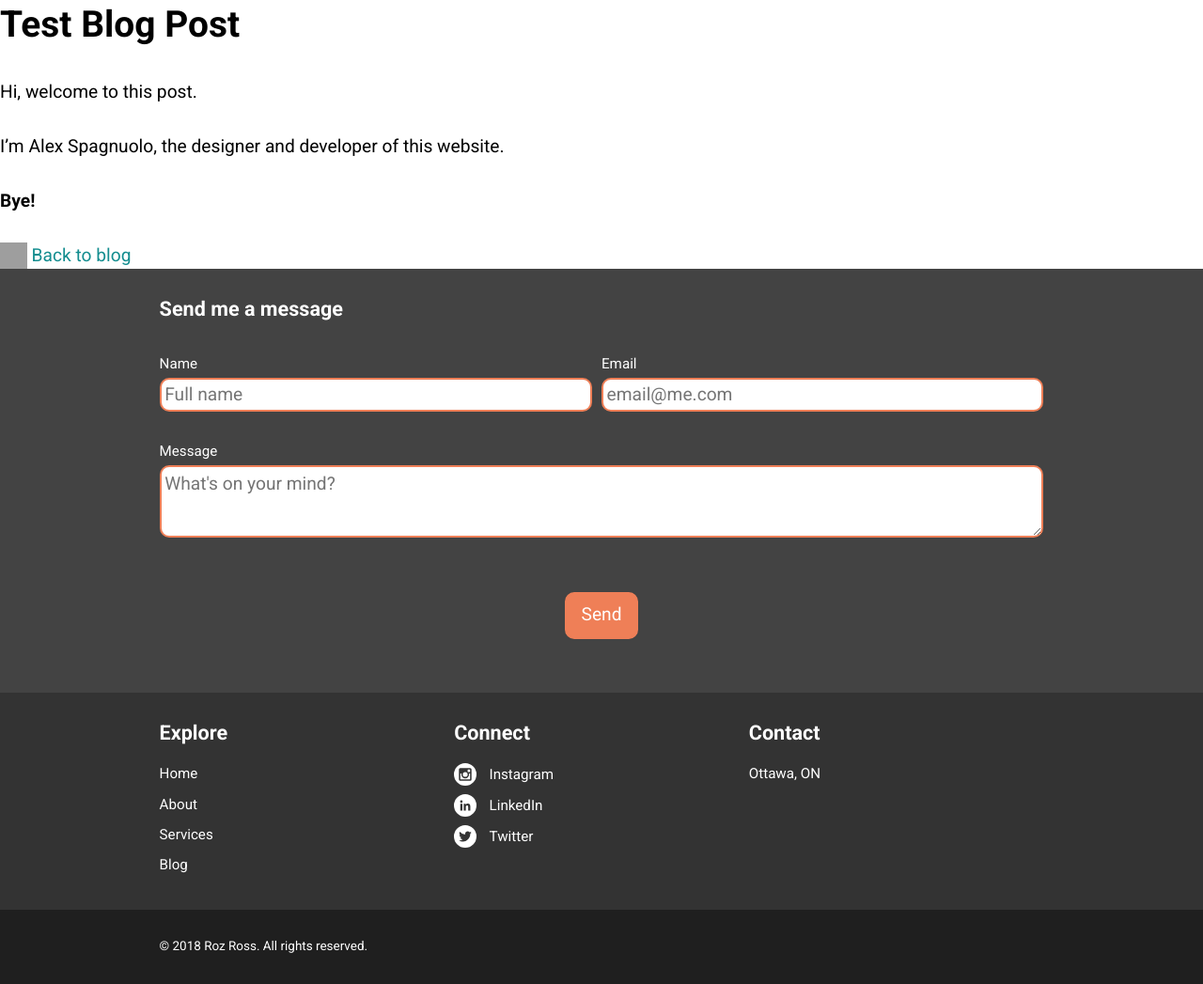
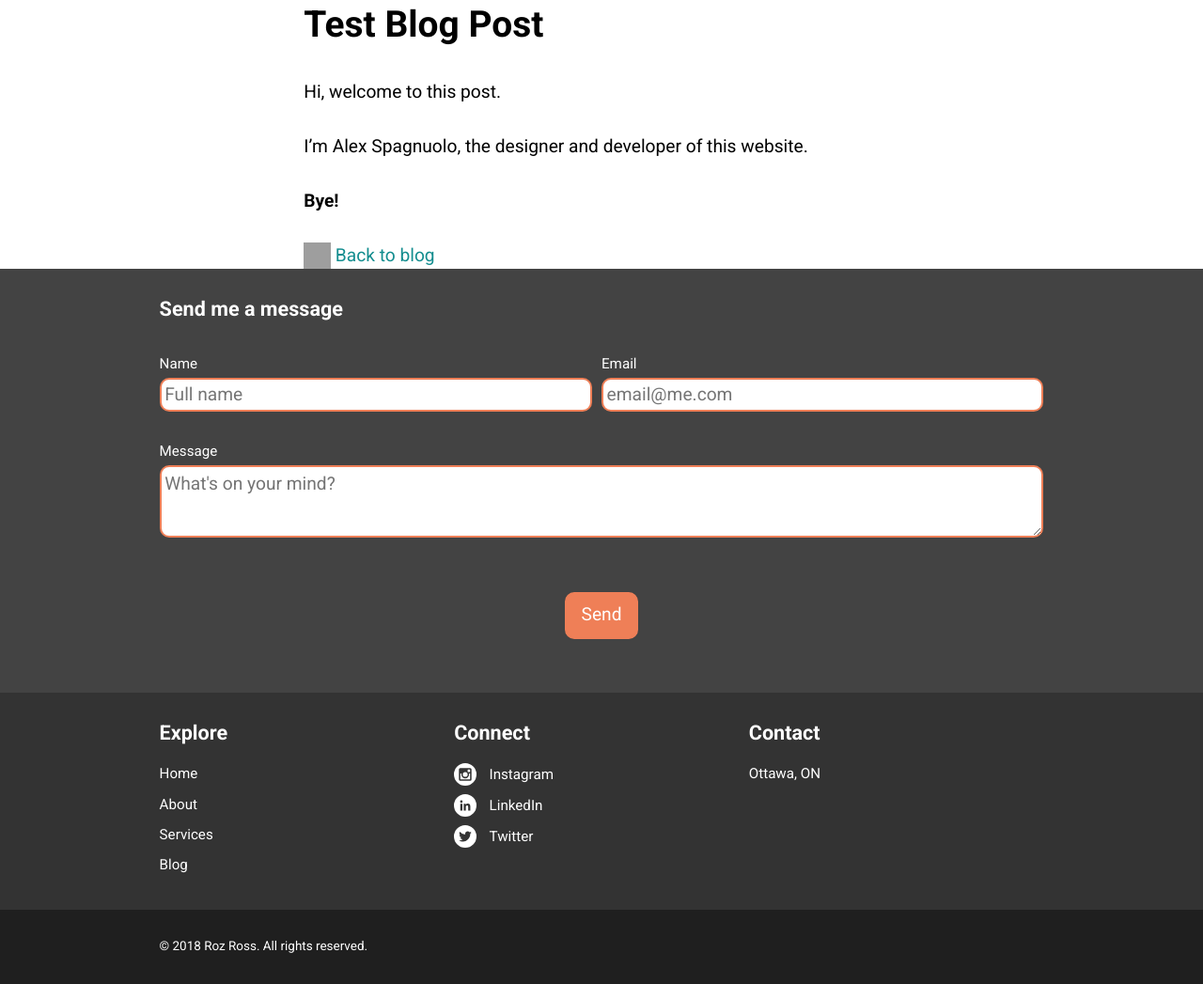
Before and after one commit to AlexSpagnuolo/rozross, a Jekyll site: the page built from _posts/2018-11-28-test-blog-post.md, in a window 1280 px wide. Shown: the part 179-1226 px from the top of the page at 94% size. Built offline with Jekyll 4.4.1, drawn with Linux system fonts in a browser that asks for light colours; grey boxes are pictures that could not be loaded.

Commit message:
Add main tag

```diff
--- a/_layouts/blog-post.html
+++ b/_layouts/blog-post.html
@@ -2,6 +2,7 @@
 layout: default
 ---
 
+<main class="gutter max-length">
 
   <div>
     <a class="text-link" href="{{site.baseurl}}/blog/" itemprop="url">
@@ -26,3 +27,4 @@ layout: default
       <span class="icon-label">Back to blog</span>
     </a>
   </div>
+</main>
```
